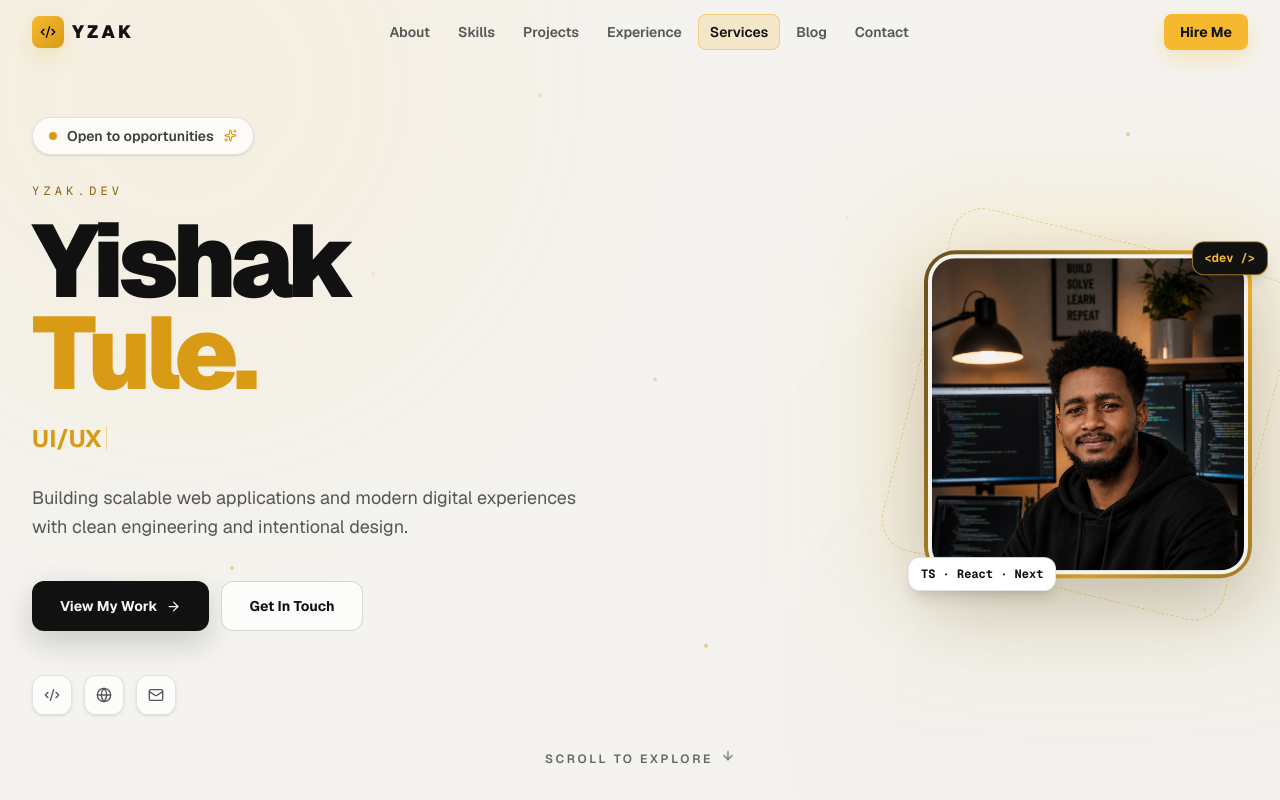
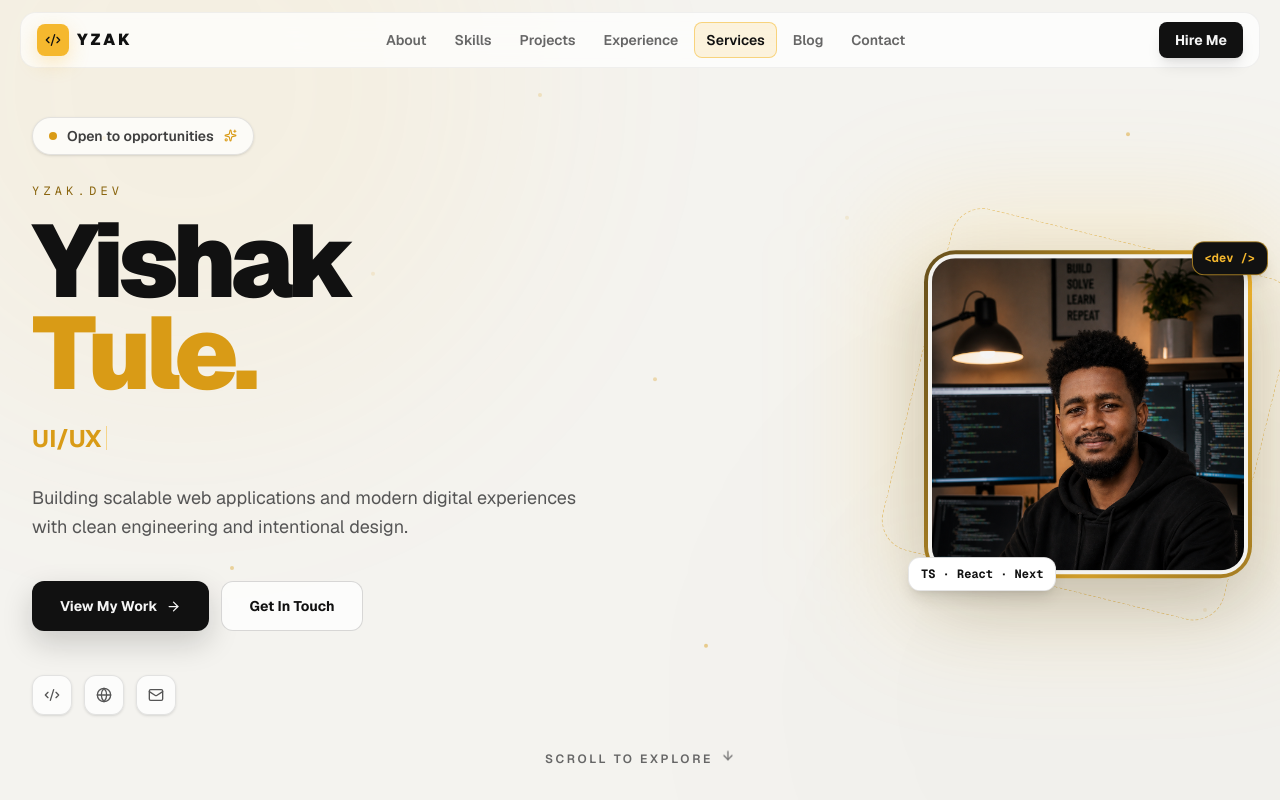
Before and after one commit to isakhu/yishak-tule, a Next.js app: page / in a window 1280 px wide. Shown: the top 800 px of the page. Built offline with nearby package versions, Linux system fonts and the light colour scheme.

Commit message:
Refine floating hide-on-scroll navigation

```diff
--- a/components/Navbar.tsx
+++ b/components/Navbar.tsx
@@ -16,80 +16,63 @@ const navLinks = [
 
 export default function Navbar() {
   const [scrolled, setScrolled] = useState(false);
+  const [hidden, setHidden] = useState(false);
   const [active, setActive] = useState("");
   const [menuOpen, setMenuOpen] = useState(false);
 
   useEffect(() => {
+    let lastY = window.scrollY;
     const handleScroll = () => {
-      setScrolled(window.scrollY > 20);
-      const sections = navLinks.map((l) => l.href.replace("#", ""));
-      for (const id of [...sections].reverse()) {
+      const y = window.scrollY;
+      setScrolled(y > 28);
+      setHidden(y > lastY && y > 160 && !menuOpen);
+      lastY = y;
+
+      for (const id of [...navLinks.map((link) => link.href.slice(1))].reverse()) {
         const el = document.getElementById(id);
-        if (el) {
-          const rect = el.getBoundingClientRect();
-          if (rect.top <= 120) {
+        if (el && el.getBoundingClientRect().top <= 130) {
           setActive(id);
           break;
-          }
         }
       }
     };
     window.addEventListener("scroll", handleScroll, { passive: true });
     return () => window.removeEventListener("scroll", handleScroll);
-  }, []);
+  }, [menuOpen]);
 
   const handleNavClick = (href: string) => {
     setMenuOpen(false);
-    const id = href.replace("#", "");
-    const el = document.getElementById(id);
-    if (el) el.scrollIntoView({ behavior: "smooth" });
+    setHidden(false);
+    document.getElementById(href.slice(1))?.scrollIntoView({ behavior: "smooth" });
   };
 
   return (
     <motion.header
-      initial={{ y: -80, opacity: 0 }}
-      animate={{ y: 0, opacity: 1 }}
-      transition={{ duration: 0.6, ease: "easeOut" }}
-      className={`fixed top-0 left-0 right-0 z-50 transition-all duration-300 ${
-        scrolled
-          ? "glass border-b border-black/10 shadow-lg shadow-black/10"
-          : "bg-transparent"
-      }`}
+      initial={{ y: -90, opacity: 0 }}
+      animate={{ y: hidden ? -110 : 0, opacity: 1 }}
+      transition={{ duration: 0.42, ease: [0.22, 1, 0.36, 1] }}
+      className="fixed inset-x-0 top-0 z-50 px-3 pt-3 sm:px-5"
     >
-      <nav className="max-w-7xl mx-auto px-4 sm:px-6 lg:px-8 h-16 flex items-center justify-between">
+      <nav className={`mx-auto flex h-14 max-w-7xl items-center justify-between rounded-2xl border px-3 sm:px-4 transition-all duration-500 ${scrolled || menuOpen ? "border-black/10 bg-white/90 shadow-[0_12px_35px_rgba(17,17,17,.10)] backdrop-blur-xl" : "border-black/5 bg-white/55 backdrop-blur-md"}`}>
         <motion.a
           href="#"
-          onClick={(e) => { e.preventDefault(); window.scrollTo({ top: 0, behavior: "smooth" }); }}
-          className="flex items-center gap-2 group"
-          whileHover={{ scale: 1.05 }}
+          onClick={(event) => { event.preventDefault(); window.scrollTo({ top: 0, behavior: "smooth" }); }}
+          whileHover={{ scale: 1.04 }}
+          className="flex items-center gap-2"
         >
-          <div className="w-8 h-8 rounded-lg bg-gradient-to-br from-[#f5b82e] to-[#d99b16] flex items-center justify-center shadow-[0_8px_22px_rgba(245,184,46,0.25)]">
-            <Code2 size={16} className="text-black" />
-          </div>
-          <span className="font-black text-lg tracking-[0.18em] text-[#111111]">YZAK</span>
+          <motion.div whileHover={{ rotate: 8 }} className="flex h-8 w-8 items-center justify-center rounded-lg bg-[#f5b82e] text-[#111111] shadow-[0_7px_20px_rgba(245,184,46,.28)]">
+            <Code2 size={16} />
+          </motion.div>
+          <span className="font-black tracking-[0.18em] text-[#111111]">YZAK</span>
         </motion.a>
 
-        <ul className="hidden md:flex items-center gap-1">
+        <ul className="hidden items-center gap-1 md:flex">
           {navLinks.map((link) => {
-            const id = link.href.replace("#", "");
-            const isActive = active === id;
+            const id = link.href.slice(1);
             return (
               <li key={link.href}>
-                <button
-                  onClick={() => handleNavClick(link.href)}
-                  className={`relative px-3 py-2 text-sm font-semibold rounded-lg transition-colors duration-200 ${
-                    isActive
-                      ? "text-[#111111]"
-                      : "text-[#555555] hover:text-[#111111]"
-                  }`}
-                >
-                  {isActive && (
-                    <motion.span
-                      layoutId="nav-indicator"
-                      className="absolute inset-0 rounded-lg bg-[#f5b82e]/20 border border-[#f5b82e]/50"
-                      transition={{ type: "spring", bounce: 0.2, duration: 0.4 }}
-                    />
-                  )}
+                <button onClick={() => handleNavClick(link.href)} className={`relative rounded-lg px-3 py-2 text-sm font-semibold transition-colors ${active === id ? "text-[#111111]" : "text-[#666666] hover:text-[#111111]"}`}>
+                  {active === id && <motion.span layoutId="nav-indicator" className="absolute inset-0 rounded-lg border border-[#f5b82e]/55 bg-[#f5b82e]/15" transition={{ type: "spring", bounce: 0.2, duration: 0.45 }} />}
                   <span className="relative z-10">{link.label}</span>
                 </button>
               </li>
@@ -97,62 +80,25 @@ export default function Navbar() {
           })}
         </ul>
 
-        <div className="hidden md:flex items-center gap-3">
-          <motion.a
-            href="mailto:yishakhak@gmail.com"
-            whileHover={{ scale: 1.05 }}
-            whileTap={{ scale: 0.95 }}
-            className="px-4 py-2 text-sm font-bold rounded-lg bg-[#f5b82e] text-[#111111] shadow-[0_8px_22px_rgba(245,184,46,0.28)] hover:bg-[#d99b16] transition-colors"
-          >
+        <motion.a href="mailto:yishakhak@gmail.com" whileHover={{ scale: 1.04, y: -1 }} whileTap={{ scale: 0.96 }} className="hidden rounded-lg bg-[#111111] px-4 py-2 text-sm font-bold text-[#f5f5f5] shadow-lg md:block">
           Hire Me
         </motion.a>
-        </div>
 
-        <button
-          className="md:hidden text-[#3f3f3f] hover:text-[#111111] transition-colors"
-          onClick={() => setMenuOpen(!menuOpen)}
-          aria-label="Toggle menu"
-        >
-          {menuOpen ? <X size={22} /> : <Menu size={22} />}
+        <button className="rounded-lg p-2 text-[#3f3f3f] md:hidden" onClick={() => setMenuOpen((open) => !open)} aria-label="Toggle menu">
+          {menuOpen ? <X size={21} /> : <Menu size={21} />}
         </button>
       </nav>
 
       <AnimatePresence>
         {menuOpen && (
-          <motion.div
-            initial={{ opacity: 0, height: 0 }}
-            animate={{ opacity: 1, height: "auto" }}
-            exit={{ opacity: 0, height: 0 }}
-            transition={{ duration: 0.25 }}
-            className="md:hidden bg-white/95 border-t border-black/10 overflow-hidden shadow-lg"
-          >
-            <ul className="px-4 py-4 flex flex-col gap-1">
-              {navLinks.map((link) => {
-                const id = link.href.replace("#", "");
-                const isActive = active === id;
-                return (
+          <motion.div initial={{ opacity: 0, y: -12, height: 0 }} animate={{ opacity: 1, y: 0, height: "auto" }} exit={{ opacity: 0, y: -12, height: 0 }} className="mx-auto mt-2 max-w-7xl overflow-hidden rounded-2xl border border-black/10 bg-white/95 shadow-xl backdrop-blur-xl md:hidden">
+            <ul className="flex flex-col gap-1 p-3">
+              {navLinks.map((link) => (
                 <li key={link.href}>
-                    <button
-                      onClick={() => handleNavClick(link.href)}
-                      className={`w-full text-left px-4 py-3 rounded-lg text-sm font-semibold transition-colors ${
-                        isActive
-                          ? "text-[#111111] bg-[#f5b82e]/20"
-                          : "text-[#555555] hover:text-[#111111] hover:bg-black/5"
-                      }`}
-                    >
-                      {link.label}
-                    </button>
+                  <button onClick={() => handleNavClick(link.href)} className="w-full rounded-xl px-4 py-3 text-left text-sm font-semibold text-[#555555] transition-colors hover:bg-[#f5b82e]/15 hover:text-[#111111]">{link.label}</button>
                 </li>
-                );
-              })}
-              <li className="pt-2">
-                <a
-                  href="mailto:yishakhak@gmail.com"
-                  className="block w-full text-center px-4 py-3 rounded-lg bg-[#f5b82e] text-[#111111] text-sm font-bold shadow-[0_8px_22px_rgba(245,184,46,0.22)]"
-                >
-                  Hire Me
-                </a>
-              </li>
+              ))}
+              <li className="pt-2"><a href="mailto:yishakhak@gmail.com" className="block rounded-xl bg-[#111111] px-4 py-3 text-center text-sm font-bold text-[#f5f5f5]">Hire Me</a></li>
             </ul>
           </motion.div>
         )}
```
Lines whose indentation alone changed are shown as unchanged.
